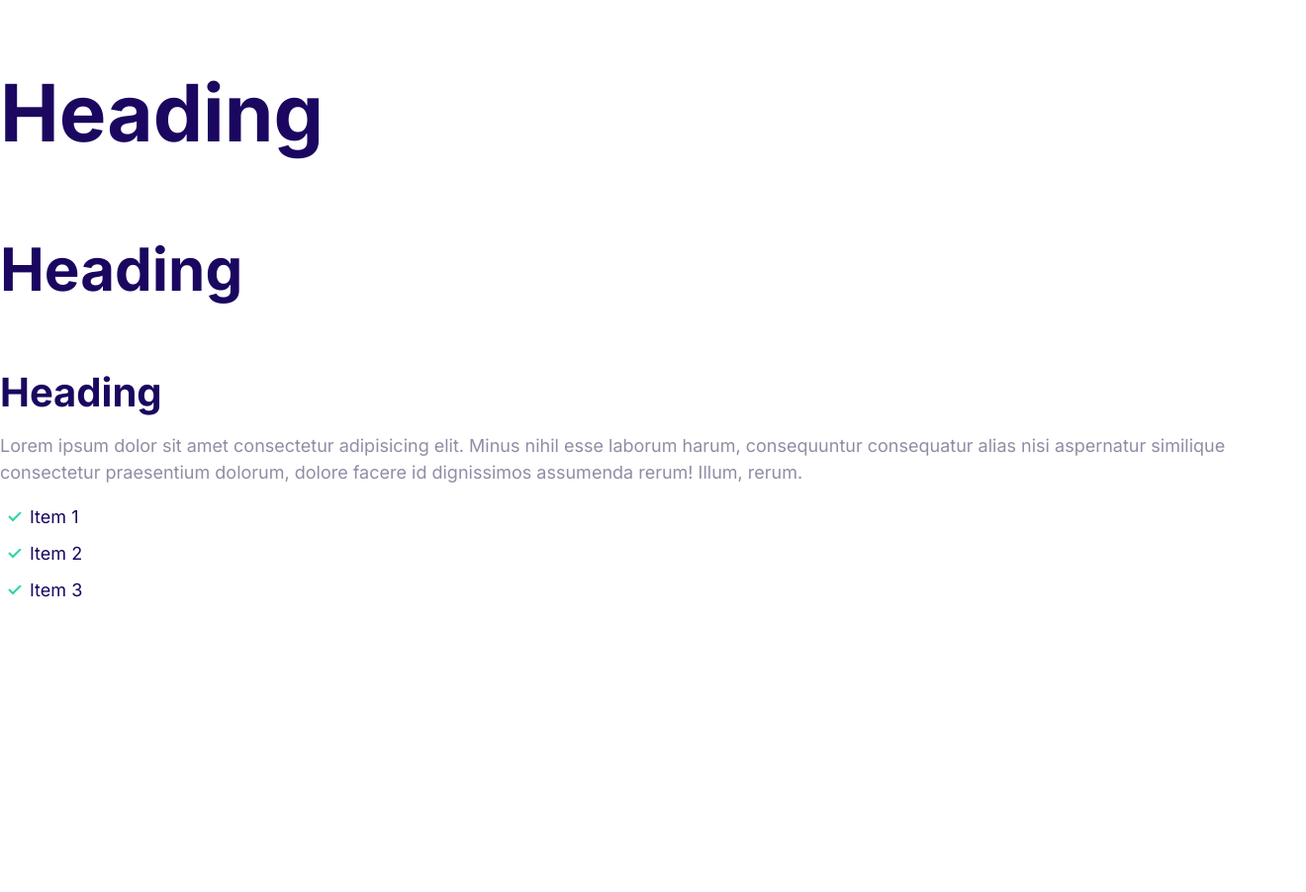
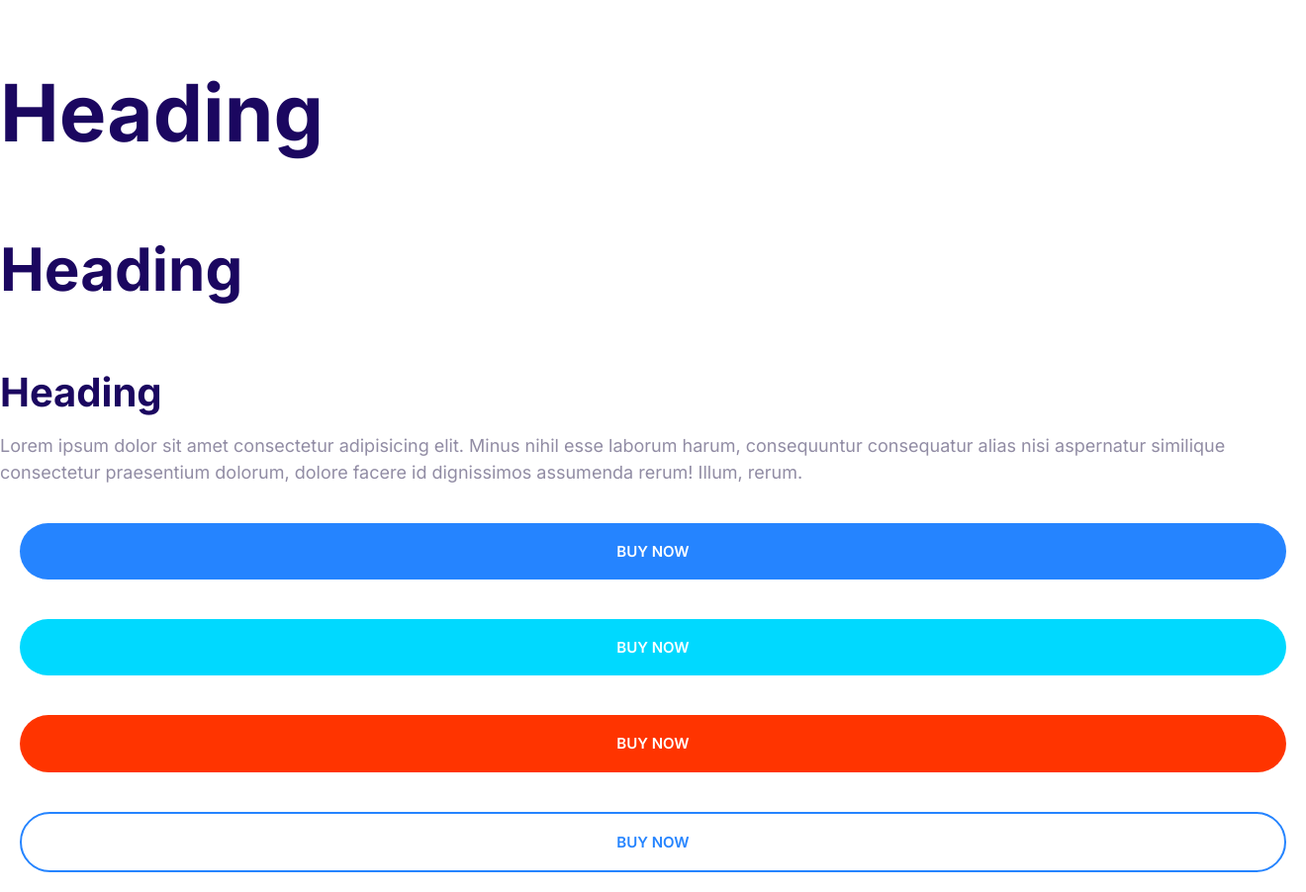
Before and after one commit to tseHaoSu/Moshify, a plain HTML site: page index.html in a window 1280 px wide. Shown: the whole page at 99% size, 1320 px wide, since content can reach past the window. Before the commit the page ends 800 px from the top, so only its background shows below. Drawn offline with Linux system fonts and the light colour scheme.

Commit message:
update button component

```diff
--- a/css/style.css
+++ b/css/style.css
@@ -1,4 +1,8 @@
 /*typography */
+*, *::before, *::after {
+  box-sizing: border-box;
+}
+
 html {
   font-size: 62.5%;
 }
@@ -147,3 +151,75 @@ a {
         padding-left: 0;
     }
 }
+/*Icons */
+.icon{
+  width: 40px;
+  height: 40px;
+}
+
+.icon--primary{
+  fill: var(--color-primary);
+}
+
+.icon-wrapper{
+  display: inline-flex;
+  background: #f3f9fa;
+  width: 64px;
+  height: 64px;
+  border-radius: 20%;
+  justify-content: center;
+  align-items: center;
+}
+
+/*Buttons */
+.btn{
+  font-size: 1.8rem;
+  font-weight: 600;
+  text-transform: uppercase;
+  padding: 2rem 3rem;
+  border-radius: 50px;
+  border: none;
+  margin: 2rem;
+  cursor: pointer;
+  white-space: nowrap;
+  transition: 0.5s;
+  text-align: center;
+
+}
+
+.btn:hover{
+  transform: translateY(-5px);
+  box-shadow: 0 1rem 2rem rgba(0,0,0,0.4);
+}
+
+.btn--primary{
+  background-color: var(--color-primary);
+  color: white;
+}
+
+.btn--secondary{
+  background-color: var(--color-secondary);
+  color: white;
+}
+
+.btn--accent{
+  background-color: var(--color-accent);
+  color: white;
+}
+
+.btn--outline{
+  background-color: transparent;
+  border: 2px solid var(--color-primary);
+  color: var(--color-primary);
+}
+
+.btn--block{
+  display: inline-block;
+  width: 100%;
+}
+
+@media screen and (min-width: 1024px){
+  .btn{
+    font-size: 1.5rem;
+  }
+}
--- a/index.html
+++ b/index.html
@@ -23,10 +23,9 @@
       consectetur praesentium dolorum, dolore facere id dignissimos assumenda
       rerum! Illum, rerum.
     </p>
-    <ul class="list list--tick">
-        <li class="list__item">Item 1</li>
-        <li class="list__item">Item 2</li>
-        <li class="list__item">Item 3</li>
-    </ul>
+    <button class="btn btn--primary btn--block">Buy now</button>
+    <button class="btn btn--secondary btn--block">Buy now</button>
+    <button class="btn btn--accent btn--block">Buy now</button>
+     <button class="btn btn--outline btn--block">Buy now</button>
   </body>
 </html>
```
Also changed, not shown: components/buttons.html (added, +4 -0 lines), components/icons.html (added, +5 -0 lines), images/sprite.svg (added).
